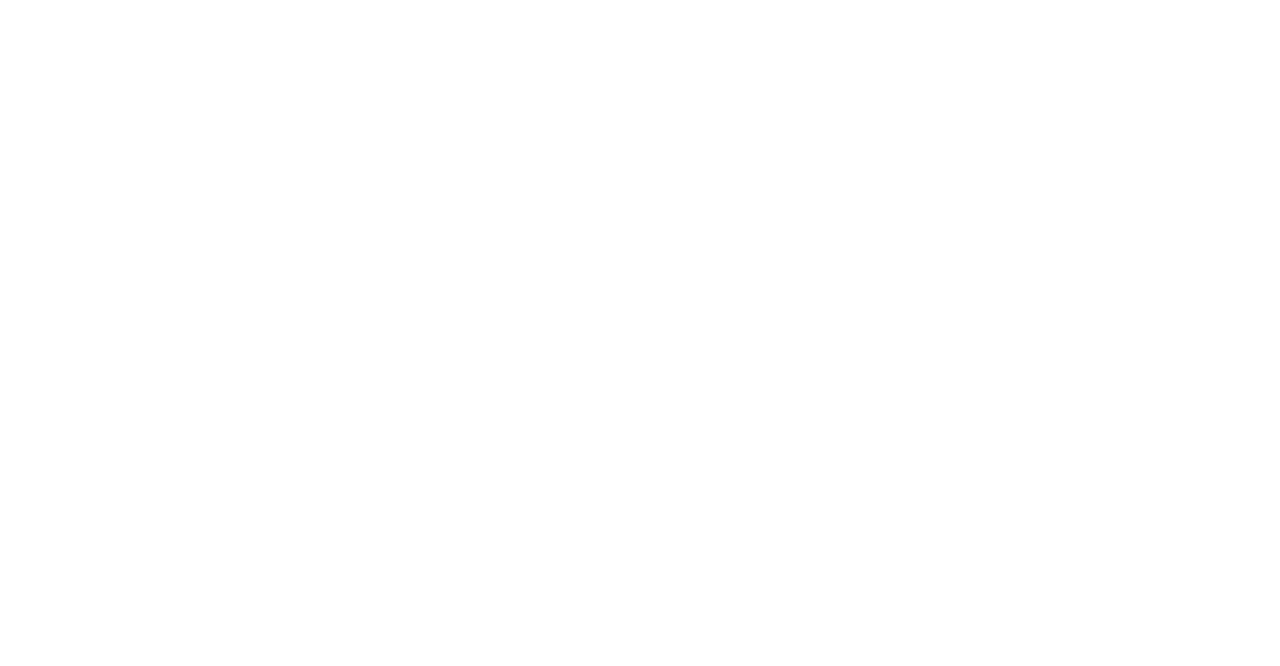
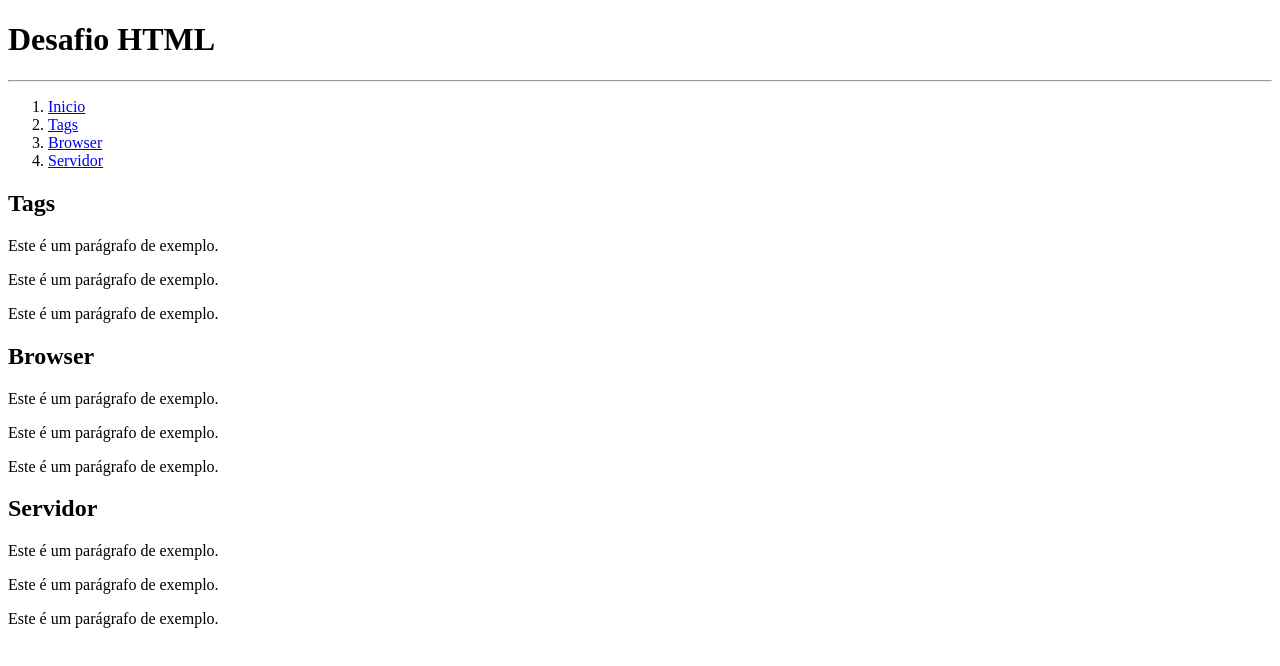
Before and after one commit to eversonalves/DIO, a plain HTML site: page index.html in a window 1280 px wide. Drawn offline with Linux system fonts and the light colour scheme.

Commit message:
criando blog

```diff
--- a/index.html
+++ b/index.html
@@ -3,9 +3,37 @@
 <head>
     <meta charset="UTF-8">
     <meta name="viewport" content="width=device-width, initial-scale=1.0">
-    <title> DIO </title>
+    <title> Modulo 1 HTML </title>
 </head>
+
 <body>
+
+    <h1> Desafio HTML </h1>
+    <hr>
+
+    <ol>
+        <li><a href="#inicio">Inicio</a></li>
+        <li><a href="#tags">Tags</a></li>
+        <li><a href="#browser">Browser</a></li>
+        <li><a href="#servidor">Servidor</a></li>
+    </ol>
+
+    <h2> Tags </h2>
+    <p> Este é um parágrafo de exemplo. </p>
+    <p> Este é um parágrafo de exemplo. </p>
+    <p> Este é um parágrafo de exemplo. </p>
+
+    <h2> Browser</h2>
+    <p> Este é um parágrafo de exemplo. </p>
+    <p> Este é um parágrafo de exemplo. </p>
+    <p> Este é um parágrafo de exemplo. </p>
+
+    <h2> Servidor </h2>
+    <p> Este é um parágrafo de exemplo. </p>
+    <p> Este é um parágrafo de exemplo. </p>
+    <p> Este é um parágrafo de exemplo. </p>
+
+</body>
 
 </body>
 </html>
```
